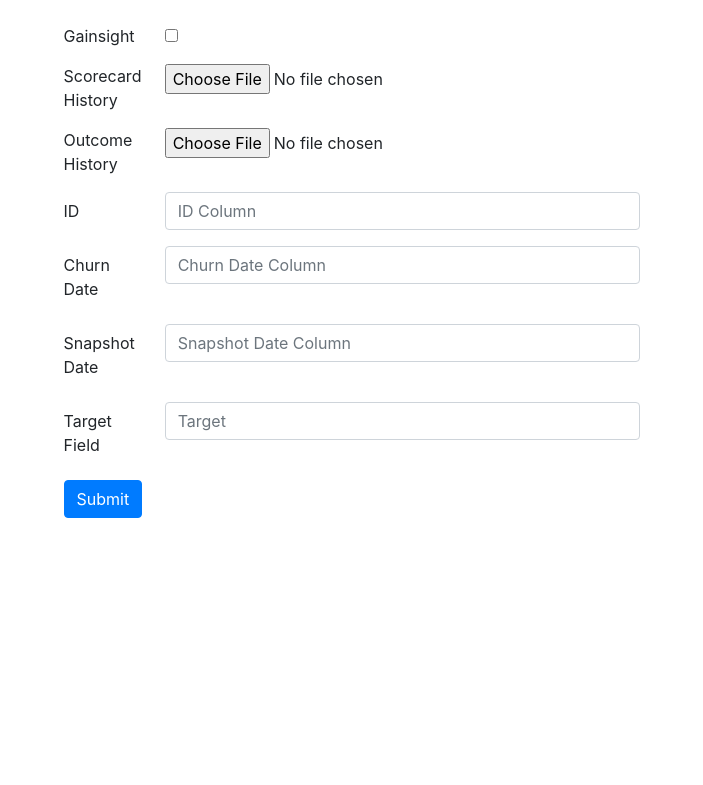
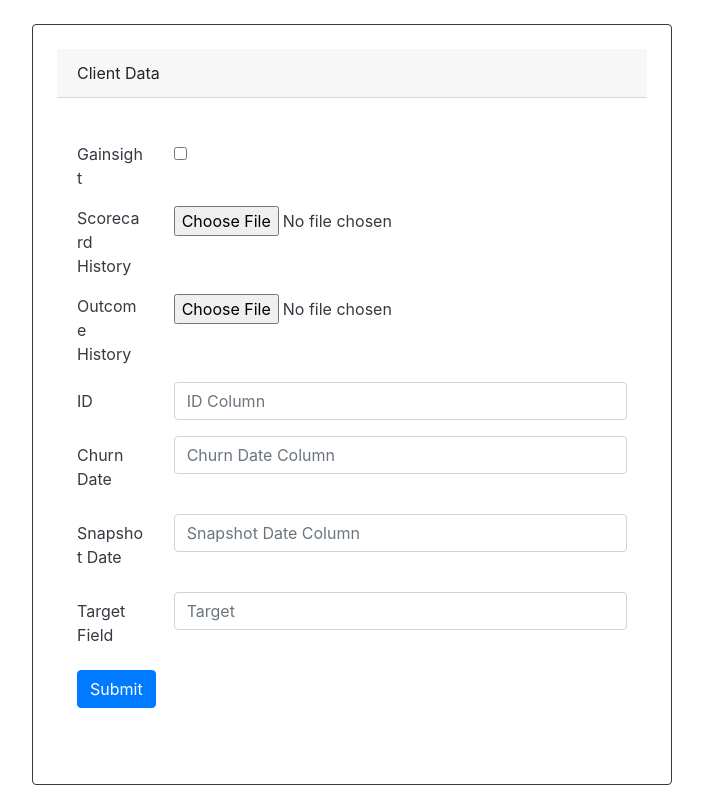
Before and after one commit to ankitgoyalgithub/churn, a Django app: template health_assessment/templates/index.html in a window 1280 px wide. Shown: the part 56-841 px from the top of the page, without its empty margins (288-991 px from the left). Before the commit the page ends 574 px from the top, so only its background shows below. Run offline with Django 3.2, Linux system fonts and the light colour scheme; the template is opened without the code that fills it, so the values that code supplies are empty; some libraries are stand-ins or nearby versions.

Commit message:
added card to availability form

```diff
--- a/health_assessment/templates/availability.html
+++ b/health_assessment/templates/availability.html
@@ -186,6 +186,10 @@
                     }
                 });
             }
+
+            $("#goToMetricPage").click(function(){
+                window.location = "/health/metrics-assessment/" + getCookie("run_id")
+            })
         })
     </script>
 </body>
--- a/health_assessment/templates/index.html
+++ b/health_assessment/templates/index.html
@@ -39,8 +39,10 @@
         </div>
     </nav>
     <div class='container-fluid'>
-        <div class="mx-auto p-4" style="width:50%;">
-            <form enctype="multipart/form-data">
+        <div class="row">
+        <div class="card border-dark mx-auto p-4 mt-4" style="width:50%;">
+            <div class="card-header mb-4">Client Data</div>
+            <form class = "card-body text-dark" enctype="multipart/form-data">
                 {% csrf_token %}
                 <div class="form-group row">
                     <div class="col-sm-2">Gainsight</div>
@@ -100,6 +102,7 @@
             </form>
         </div>
     </div>
+    </div>
     <script src="https://cdnjs.cloudflare.com/ajax/libs/popper.js/1.14.7/umd/popper.min.js" integrity="sha384-UO2eT0CpHqdSJQ6hJty5KVphtPhzWj9WO1clHTMGa3JDZwrnQq4sF86dIHNDz0W1" crossorigin="anonymous"></script>
     <script src="https://stackpath.bootstrapcdn.com/bootstrap/4.3.1/js/bootstrap.min.js" integrity="sha384-JjSmVgyd0p3pXB1rRibZUAYoIIy6OrQ6VrjIEaFf/nJGzIxFDsf4x0xIM+B07jRM" crossorigin="anonymous"></script>
     <script type="text/javascript" src="https://www.gstatic.com/charts/loader.js"></script>
--- a/health_assessment/urls.py
+++ b/health_assessment/urls.py
@@ -24,5 +24,6 @@ urlpatterns = [
     path('availability/<str:run_id>', views.data_availability, name='availability'),
     path('assessment/<str:run_id>', views.metrics_assessment, name='assessment'),
     path('availability', views.Availability.as_view(), name='availability_form'),
-    path('availability-chart/<str:run_id>', views.AvailabilityChart.as_view(), name='availability_form'),
+    path('availability-chart/<str:run_id>', views.AvailabilityChart.as_view(), name='availability_chart'),
+    path('metrics-assessment/<str:run_id>', views.MetricsAssessment.as_view(), name='metrics_assessment'),
 ]
```
Also changed, not shown: health_assessment/views.py (+8 -0 lines).
